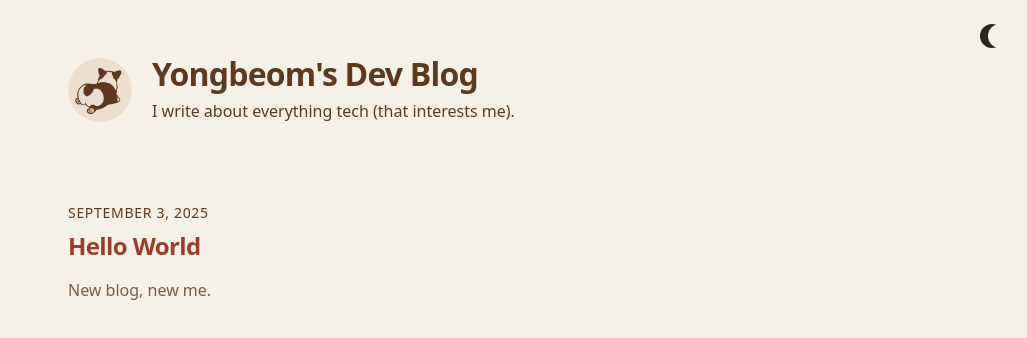
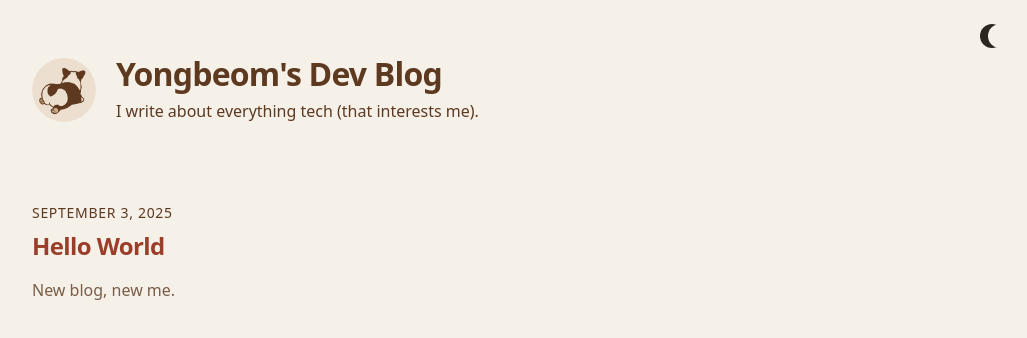
Before and after one commit to Yongbeom-Kim/personal-blog, a React (Vite) app: page / in a window 1280 px wide. Shown: the top 338 px of the page, without its empty margins (252-1279 px from the left). Built offline with nearby package versions, Linux system fonts and the light colour scheme.

Commit message:
Fix: fix theme toggle

```diff
--- a/src/App.tsx
+++ b/src/App.tsx
@@ -6,7 +6,7 @@ import { ThemeToggleSwitch, ThemeProvider } from "./theme";
 function App() {
   return (
     <ThemeProvider>
-      <div className="relative max-w-[680px] mx-auto px-5 leading-[1.7] text-md">
+      <div className="relative max-w-3xl mx-auto px-5 leading-[1.7] text-md">
         <ThemeToggleSwitch />
         <Routes>
           <Route path="/" element={<HomePage />} />
--- a/src/pages/HomePage.tsx
+++ b/src/pages/HomePage.tsx
@@ -23,7 +23,7 @@ function HomePage() {
   }
 
   return (
-    <div>
+    <div className='mx-2'>
       <Header />
 
       <main className="mb-20">
--- a/src/pages/post/PostPage.tsx
+++ b/src/pages/post/PostPage.tsx
@@ -44,7 +44,7 @@ function PostPage() {
 
   if (loading) {
     return (
-      <div className="max-w-[680px] mx-auto pt-10 px-5 pb-20 md:pt-10 md:px-5 md:pb-15">
+      <div className="mx-auto pt-10 px-5 pb-20 md:pt-10 md:px-5 md:pb-15">
         <div>Loading post...</div>
       </div>
     );
@@ -52,7 +52,7 @@ function PostPage() {
 
   if (error || !postData) {
     return (
-      <div className="max-w-[680px] mx-auto pt-10 px-5 pb-20 md:pt-5 md:px-4 md:pb-15">
+      <div className="mx-auto pt-10 px-5 pb-20 md:pt-5 md:px-4 md:pb-15">
         <Link
           to="/"
           className="inline-block mb-10 no-underline text-base font-medium text-primary hover:underline"
@@ -66,7 +66,7 @@ function PostPage() {
   }
 
   return (
-      <div className="max-w-[680px] mx-auto pt-10 px-5 pb-20 md:pt-5 md:px-4 md:pb-15">
+      <div className="mx-auto pt-10 px-5 pb-20 md:pt-5 md:px-4 md:pb-15">
         <Link
           to="/"
           className="inline-block mb-10 no-underline text-base font-medium text-primary hover:underline"
--- a/src/theme/theme-context-provider.tsx
+++ b/src/theme/theme-context-provider.tsx
@@ -5,6 +5,7 @@ export const ThemeProvider = ({children}: {children: ReactNode}) => {
     const [theme, setTheme] = useState<Theme>(document.documentElement.getAttribute('data-theme')! as Theme)
 
     useEffect(() => {
+        console.log(theme)
         document.documentElement.setAttribute('data-theme', theme)
         localStorage.setItem('theme', theme)
     }, [theme])
--- a/src/theme/theme-context.ts
+++ b/src/theme/theme-context.ts
@@ -1,10 +1,11 @@
-import { createContext, useContext } from "react"
+import { createContext } from "react";
 
-export type Theme = 'light' | 'dark'
+export type Theme = "light" | "dark";
 
-export const ThemeContext = createContext<{ theme: Theme, setTheme: (theme: Theme) => void }>({
-    theme: 'light',
-    setTheme: () => {},
-})
-
-export const useTheme = () => useContext(ThemeContext)
+export const ThemeContext = createContext<{
+  theme: Theme;
+  setTheme: React.Dispatch<React.SetStateAction<Theme>>;
+}>({
+  theme: "light",
+  setTheme: () => {},
+});
--- a/src/theme/theme-toggle.tsx
+++ b/src/theme/theme-toggle.tsx
@@ -1,16 +1,10 @@
-import { useEffect, useLayoutEffect, useState } from "react";
+import { useEffect } from "react";
+
+import { useContext } from "react";
+import { ThemeContext } from "./theme-context";
 
 export function ThemeToggleSwitch() {
-  const [theme, setTheme] = useState("");
-
-  useLayoutEffect(() => {
-    const prefersDarkScheme = window.matchMedia("(prefers-color-scheme: dark)");
-    if (prefersDarkScheme.media === "not all") {
-      setTheme("light");
-    } else {
-      setTheme(prefersDarkScheme.matches ? "dark" : "light");
-    }
-  }, []);
+  const { theme, setTheme } = useContext(ThemeContext);
 
   useEffect(() => {
     document.documentElement.setAttribute("data-theme", theme);
```
